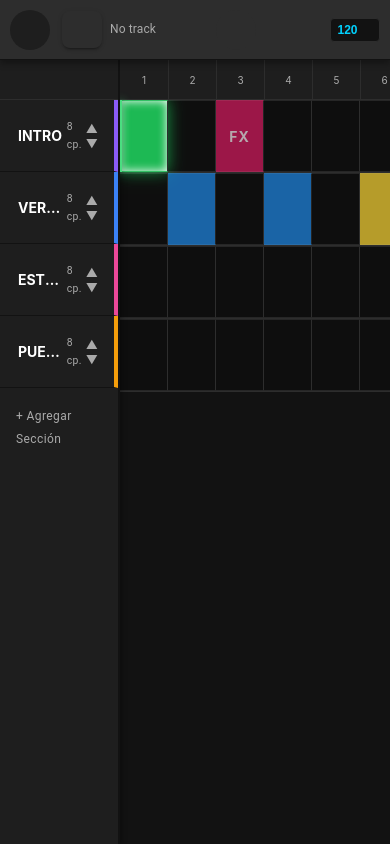
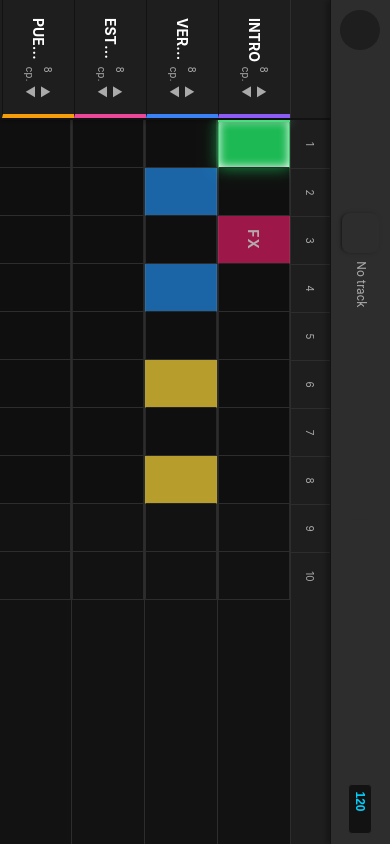
Before and after one commit to Vickyrai01/Secuenciador-visual, a React (Vite) app: page / in a window 390 px wide. Built offline with nearby package versions, Linux system fonts and the light colour scheme; some icons are missing.

Commit message:
feat: initialize visual sequencer application with core layout, state management, and grid components

```diff
--- a/src/App.css
+++ b/src/App.css
@@ -60,6 +60,22 @@
   }
 }
 
+/* Force Landscape via CSS Rotation */
+@media screen and (max-width: 768px) and (orientation: portrait) {
+  body {
+    overflow: hidden;
+  }
+  .app-container {
+    width: 100vh !important;
+    height: 100vw !important;
+    position: absolute;
+    top: -100vw;
+    left: 0;
+    transform: rotate(90deg);
+    transform-origin: bottom left;
+    overflow: hidden;
+  }
+}
 
 /* Right content for grid */
 .grid-container {
--- a/src/App.jsx
+++ b/src/App.jsx
@@ -203,9 +203,9 @@ function App() {
     return Math.floor(currentTime / stepDuration);
   }, [currentTime, stepDuration]);
 
-  // Posición continua en píxeles para el Playhead
-  const pixelPosition = useMemo(() => {
-    return (currentTime / stepDuration) * 48; // 48 es CELL_WIDTH
+  // Posición continua en steps para el Playhead
+  const currentStepFloat = useMemo(() => {
+    return currentTime / stepDuration;
   }, [currentTime, stepDuration]);
 
   // Pinchamos o borramos con la herramienta activa
@@ -400,13 +400,14 @@ function App() {
               sections={sections}
               rhythms={rhythms}
               currentStep={currentStep}
-              pixelPosition={pixelPosition}
+              currentStepFloat={currentStepFloat}
               onCellClick={handleCellClick}
               onCellTextChange={handleCellTextChange}
             />
           </div>
         </div>
       </main>
+
     </div>
   );
 }
--- a/src/components/sequencer/TrackGrid.jsx
+++ b/src/components/sequencer/TrackGrid.jsx
@@ -1,30 +1,29 @@
 import React, { useState } from 'react';
 import { Box } from '@mui/material';
 
-const CELL_WIDTH = 48;
 const CELL_HEIGHT = 72;
 
-export default function TrackGrid({ sections, rhythms, currentStep, pixelPosition, onCellClick, onCellTextChange }) {
+export default function TrackGrid({ sections, rhythms, currentStep, currentStepFloat, onCellClick, onCellTextChange }) {
   const [editingCell, setEditingCell] = useState(null); // { secIdx, stepIdx }
   const totalBeats = sections.reduce((acc, sec) => acc + sec.length, 0);
 
-  // Determinamos en qué sección está el Playhead y cuál es su pixel continuo DENTRO de esa sección
+  // Determinamos en qué sección está el Playhead y cuál es su paso continuo DENTRO de esa sección
   let accumulatedBeats = 0;
   let activeSectionIdx = -1;
-  let localPixelPosition = 0;
+  let localStepFloat = 0;
 
   for (let i = 0; i < sections.length; i++) {
      const sec = sections[i];
      if (currentStep >= accumulatedBeats && currentStep < accumulatedBeats + sec.length) {
        activeSectionIdx = i;
-       localPixelPosition = pixelPosition - (accumulatedBeats * CELL_WIDTH);
+       localStepFloat = currentStepFloat - accumulatedBeats;
        break;
      }
      accumulatedBeats += sec.length;
   }
   if (activeSectionIdx === -1 && currentStep >= totalBeats && totalBeats > 0) {
      activeSectionIdx = sections.length - 1;
-     localPixelPosition = sections[sections.length - 1].length * CELL_WIDTH;
+     localStepFloat = sections[sections.length - 1].length;
   }
 
   return (
@@ -43,7 +42,7 @@ export default function TrackGrid({ sections, rhythms, currentStep, pixelPositio
       }}>
         {/* Renderizamos la regla (ahora limitada a 10 bloques por renglón máximo) */}
         {Array.from({ length: 10 }).map((_, i) => (
-           <Box key={i} sx={{ width: CELL_WIDTH, minWidth: CELL_WIDTH, flexShrink: 0, display: 'flex', justifyContent: 'center', borderLeft: i === 0 ? 'none' : '1px solid var(--bg-surface-elevated)', height: '100%', boxSizing: 'border-box', alignItems:'center' }}>
+           <Box key={i} sx={{ width: 'var(--cell-width, 48px)', minWidth: 'var(--cell-width, 48px)', flexShrink: 0, display: 'flex', justifyContent: 'center', borderLeft: i === 0 ? 'none' : '1px solid var(--bg-surface-elevated)', height: '100%', boxSizing: 'border-box', alignItems:'center' }}>
              <span style={{ fontSize: '10px', color: 'var(--text-secondary)' }}>{i + 1}</span>
            </Box>
         ))}
@@ -62,9 +61,8 @@ export default function TrackGrid({ sections, rhythms, currentStep, pixelPositio
           }
 
           // En qué fila de esta sección está el playhead y su x position
-          const localBeatFloat = localPixelPosition / CELL_WIDTH;
-          const playheadRowIdx = Math.floor(localBeatFloat / 10);
-          const playheadX = (localBeatFloat % 10) * CELL_WIDTH;
+          const playheadRowIdx = Math.floor(localStepFloat / 10);
+          const playheadX_calc = `calc(var(--cell-width, 48px) * ${localStepFloat % 10})`;
 
           return (
             <Box key={secIdx} sx={{
@@ -72,18 +70,19 @@ export default function TrackGrid({ sections, rhythms, currentStep, pixelPositio
               flexDirection: 'column', // Apilamos los renglones
               borderBottom: '1px solid var(--bg-surface-elevated)',
               position: 'relative',
-              transition: 'height 0.2s'
+              transition: 'height 0.2s',
+              minWidth: 'max-content'
             }}>
 
               {rows.map((rowCells, rowIdx) => (
-                 <Box key={rowIdx} sx={{ display: 'flex', height: CELL_HEIGHT, position: 'relative', width: 'max-content' }}>
+                 <Box key={rowIdx} sx={{ display: 'flex', height: CELL_HEIGHT, position: 'relative', minWidth: 'max-content' }}>
 
                     {/* Playhead Local para este renglón en específico */}
                     {isThisSectionActive && playheadRowIdx === rowIdx && (
                       <Box sx={{
                         position: 'absolute',
                         top: 0,
-                        left: playheadX,
+                        left: playheadX_calc,
                         width: 2,
                         height: CELL_HEIGHT,
                         bgcolor: 'var(--color-play)',
@@ -92,18 +91,30 @@ export default function TrackGrid({ sections, rhythms, currentStep, pixelPositio
                       }} />
                     )}
 
-                    {/* Celdas activas/inactivas polícromas */}
-                    {rowCells.map((cellState, cellIdx) => {
+                    {/* Celdas activas/inactivas polícromas, siempre renderizamos 10 cuadraditos físicos para no dejar vacíos visuales */}
+                    {Array.from({ length: 10 }).map((_, cellIdx) => {
                       const stepIdx = (rowIdx * 10) + cellIdx;
+                      const isOutOfBound = cellIdx >= rowCells.length;
 
-                      // Interpretar objeto de la celda
-                      const cellObj = typeof cellState === 'object' && cellState !== null ? cellState : { rhythmId: cellState, text: '' };
-                      const activeRhythmId = cellObj.rhythmId;
-                      const cellText = cellObj.text || '';
+                      let activeRhythmId = null;
+                      let cellText = '';
+                      let bgColor = 'transparent';
+                      let isActive = false;
 
-                      const activeRhythm = activeRhythmId ? rhythms.find(r => r.id === activeRhythmId) : null;
-                      const isActive = !!activeRhythm;
-                      const bgColor = isActive ? activeRhythm.color : 'rgba(0,0,0,0.2)';
+                      if (!isOutOfBound) {
+                        const cellState = rowCells[cellIdx];
+                        const cellObj = typeof cellState === 'object' && cellState !== null ? cellState : { rhythmId: cellState, text: '' };
+                        activeRhythmId = cellObj.rhythmId;
+                        cellText = cellObj.text || '';
+
+                        const activeRhythm = activeRhythmId ? rhythms.find(r => r.id === activeRhythmId) : null;
+                        isActive = !!activeRhythm;
+                        bgColor = isActive ? activeRhythm.color : 'rgba(0,0,0,0.2)';
+                      } else {
+                        // Estas celdas están por fuera del 'length' lógico, son grisadas/bloqueadas visualmente
+                        bgColor = 'transparent';
+                      }
+
 
                       const isPlayingNow = isThisSectionActive && (currentStep - offsetBeats) === stepIdx;
                       const isEditingThisCell = editingCell && editingCell.secIdx === secIdx && editingCell.stepIdx === stepIdx;
@@ -111,13 +122,13 @@ export default function TrackGrid({ sections, rhythms, currentStep, pixelPositio
                       return (
                         <Box
                           key={stepIdx}
-                          onDoubleClick={() => setEditingCell({ secIdx, stepIdx })}
+                          onDoubleClick={() => !isOutOfBound && setEditingCell({ secIdx, stepIdx })}
                           onClick={() => {
-                             if (!isEditingThisCell) onCellClick(secIdx, stepIdx);
+                             if (!isEditingThisCell && !isOutOfBound) onCellClick(secIdx, stepIdx);
                           }}
                           sx={{
-                            width: CELL_WIDTH,
-                            minWidth: CELL_WIDTH,
+                            width: 'var(--cell-width, 48px)',
+                            minWidth: 'var(--cell-width, 48px)',
                             flexShrink: 0,
                             boxSizing: 'border-box',
                             display: 'flex',
@@ -129,9 +140,9 @@ export default function TrackGrid({ sections, rhythms, currentStep, pixelPositio
                             borderBottom: '1px solid rgba(255,255,255,0.1)',
                             bgcolor: bgColor,
                             opacity: isActive ? (isPlayingNow ? 1 : 0.7) : 1,
-                            boxShadow: isPlayingNow ? `inset 0 0 10px #fff, 0 0 15px ${isActive ? bgColor : sec.color}` : 'none',
-                            cursor: 'pointer',
-                            '&:hover': {
+                            boxShadow: isPlayingNow && !isOutOfBound ? `inset 0 0 10px #fff, 0 0 15px ${isActive ? bgColor : sec.color}` : 'none',
+                            cursor: isOutOfBound ? 'default' : 'pointer',
+                            '&:hover': isOutOfBound ? {} : {
                               bgcolor: isActive ? bgColor : 'var(--bg-surface-elevated)',
                               opacity: 0.9
                             },
```
